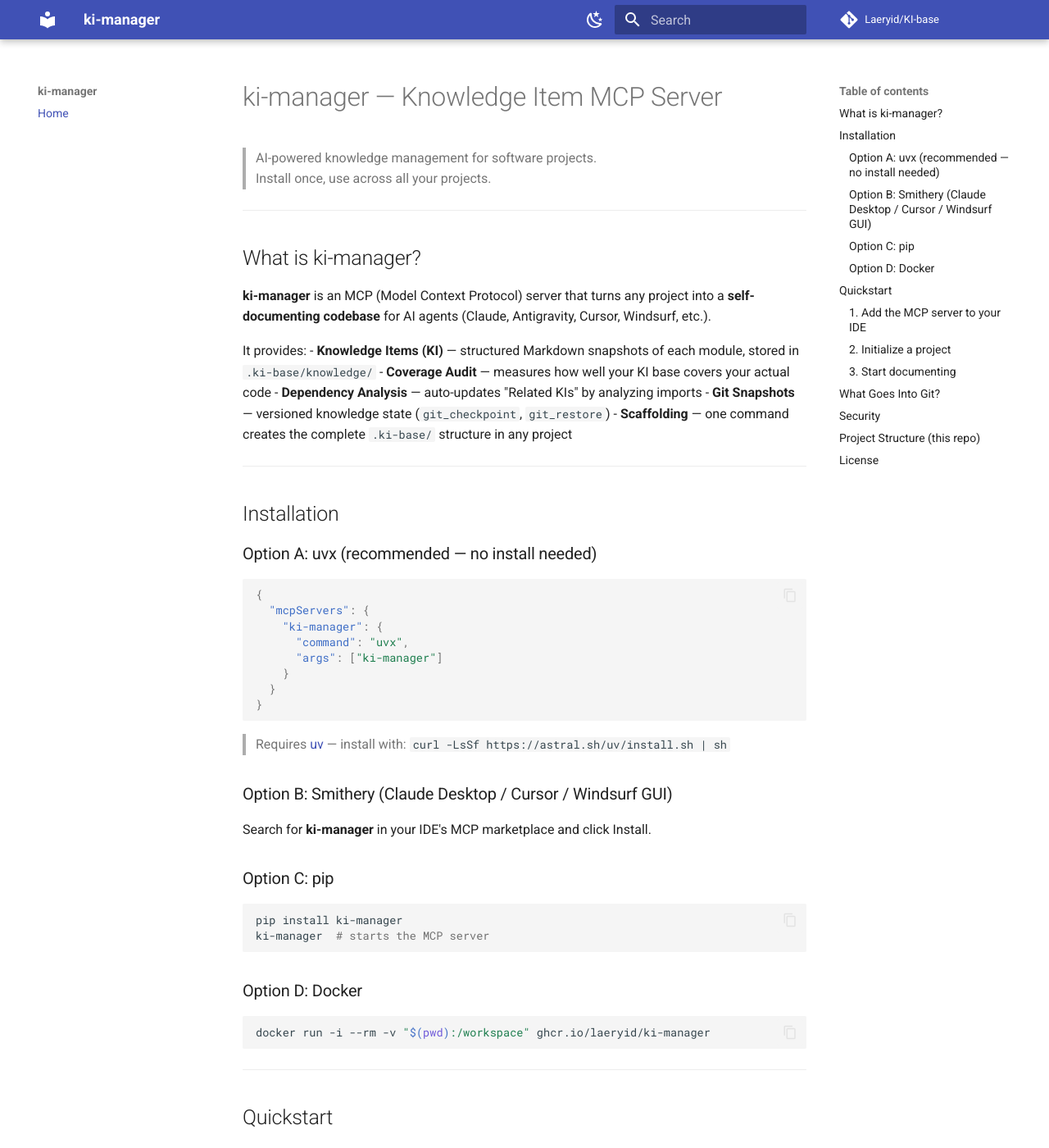
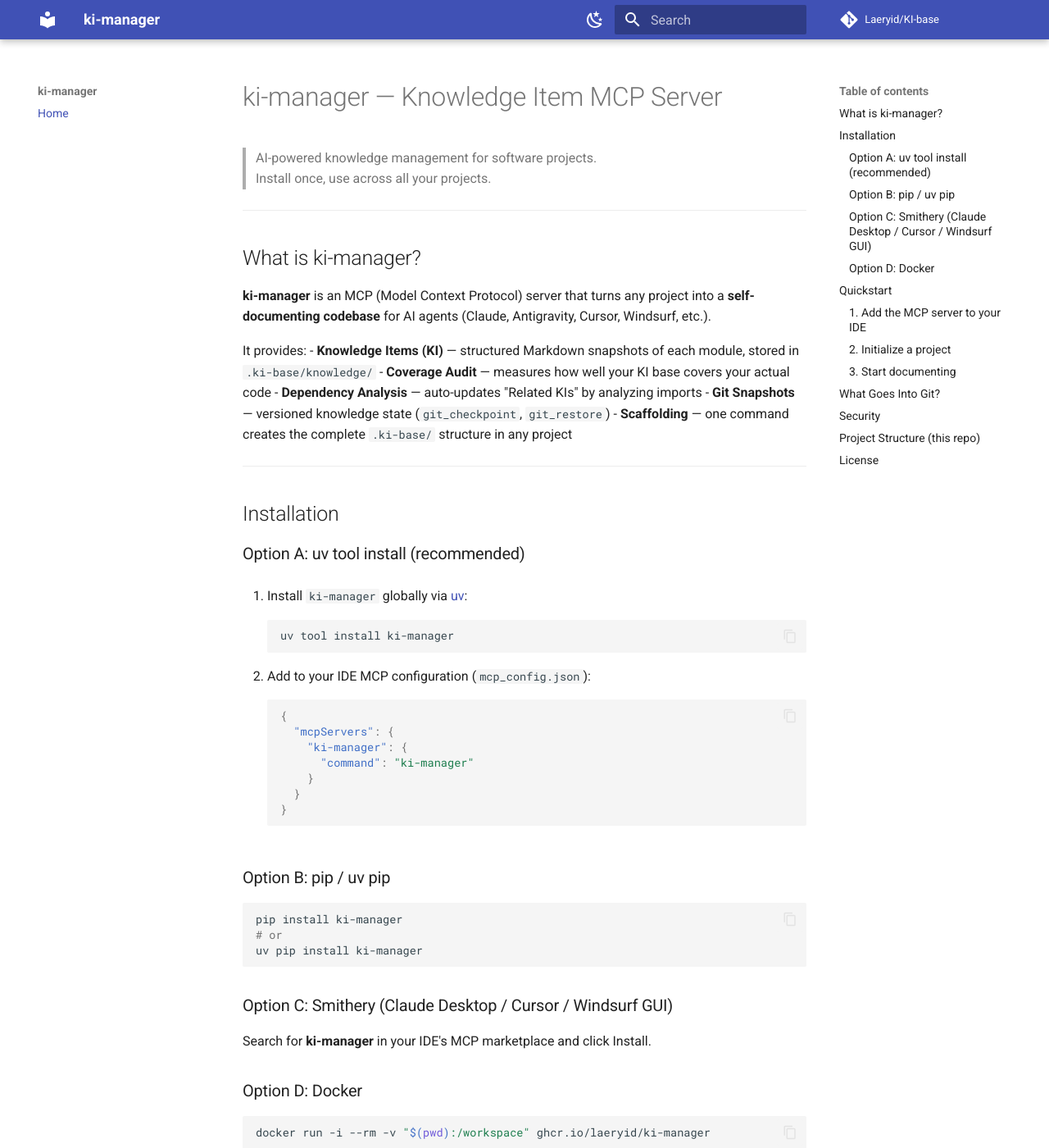
Before and after one commit to Laeryid/KI-base, an MkDocs documentation site: the page built from docs/index.md, in a window 1280 px wide and 1400 px high. Shown: the whole window at 82% size. Built offline with MkDocs 1.6.1 and Material for MkDocs 9.7.7, drawn with Linux system fonts in a browser that asks for light colours; comment, search, counter and statistics services are not loaded.

````diff
--- a/docs/index.md
+++ b/docs/index.md
@@ -20,31 +20,35 @@ It provides:
 
 ## Installation
 
-### Option A: uvx (recommended — no install needed)
+### Option A: uv tool install (recommended)
 
-```json
-{
-  "mcpServers": {
-    "ki-manager": {
-      "command": "uvx",
-      "args": ["ki-manager"]
-    }
-  }
-}
-```
+1. Install `ki-manager` globally via [uv](https://docs.astral.sh/uv/):
+   ```bash
+   uv tool install ki-manager
+   ```
 
-> Requires [uv](https://docs.astral.sh/uv/) — install with: `curl -LsSf https://astral.sh/uv/install.sh | sh`
+2. Add to your IDE MCP configuration (`mcp_config.json`):
+   ```json
+   {
+     "mcpServers": {
+       "ki-manager": {
+         "command": "ki-manager"
+       }
+     }
+   }
+   ```
 
-### Option B: Smithery (Claude Desktop / Cursor / Windsurf GUI)
-
-Search for **ki-manager** in your IDE's MCP marketplace and click Install.
-
-### Option C: pip
+### Option B: pip / uv pip
 
 ```bash
 pip install ki-manager
-ki-manager  # starts the MCP server
+# or
+uv pip install ki-manager
 ```
+
+### Option C: Smithery (Claude Desktop / Cursor / Windsurf GUI)
+
+Search for **ki-manager** in your IDE's MCP marketplace and click Install.
 
 ### Option D: Docker
 
--- a/pyproject.toml
+++ b/pyproject.toml
@@ -4,7 +4,7 @@ build-backend = "hatchling.build"
 
 [project]
 name = "ki-manager"
-version = "2.0.18"
+version = "2.0.19"
 description = "Knowledge Item (KI) management MCP server for AI-assisted development"
 readme = "README.md"
 license = { file = "LICENSE" }
--- a/src/ki_manager/__init__.py
+++ b/src/ki_manager/__init__.py
@@ -1,3 +1,3 @@
 
 """ki-manager — Knowledge Item MCP server for AI-assisted development."""
-__version__ = "2.0.18"
+__version__ = "2.0.19"
````
Also changed, not shown: .agent/skills/ki-manager-publish/SKILL.md (+2 -2 lines), AGENTS.md (+2 -2 lines), README.md (+35 -29 lines), 2 other files.
